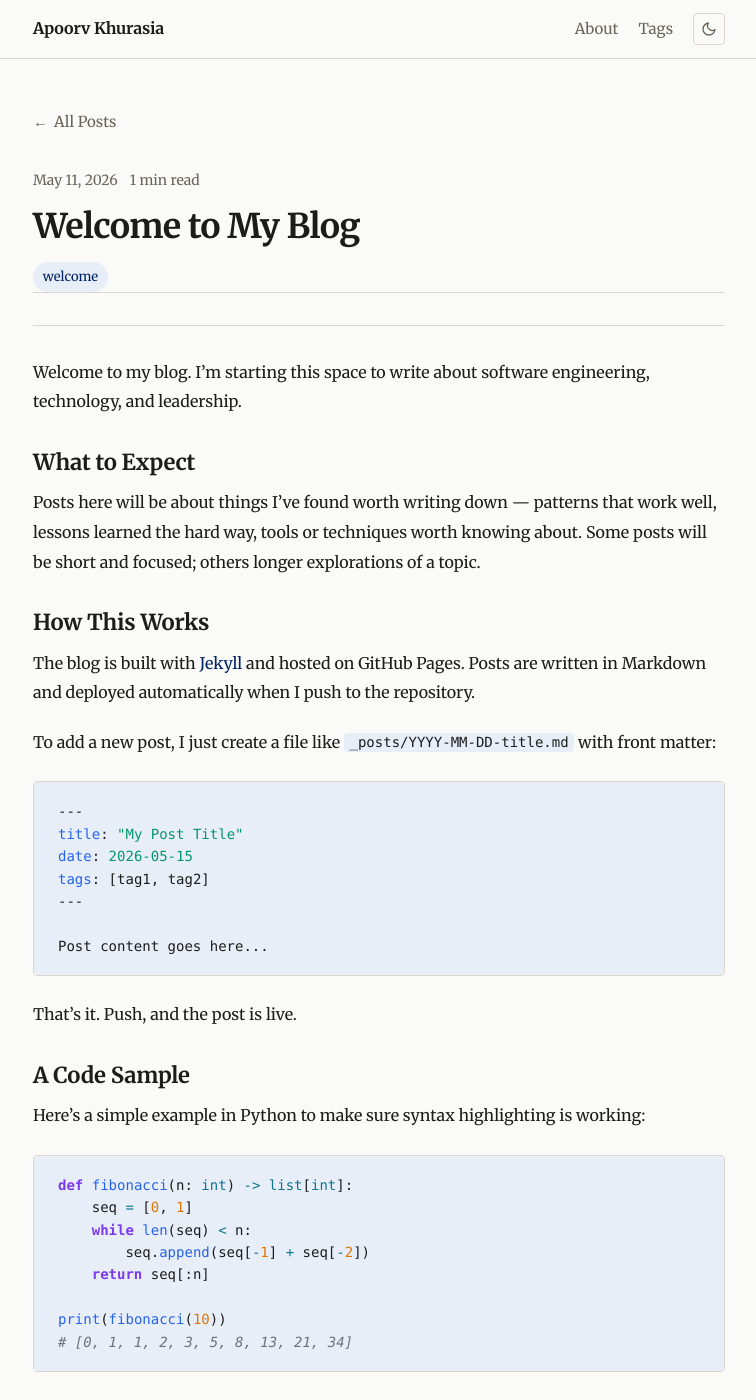
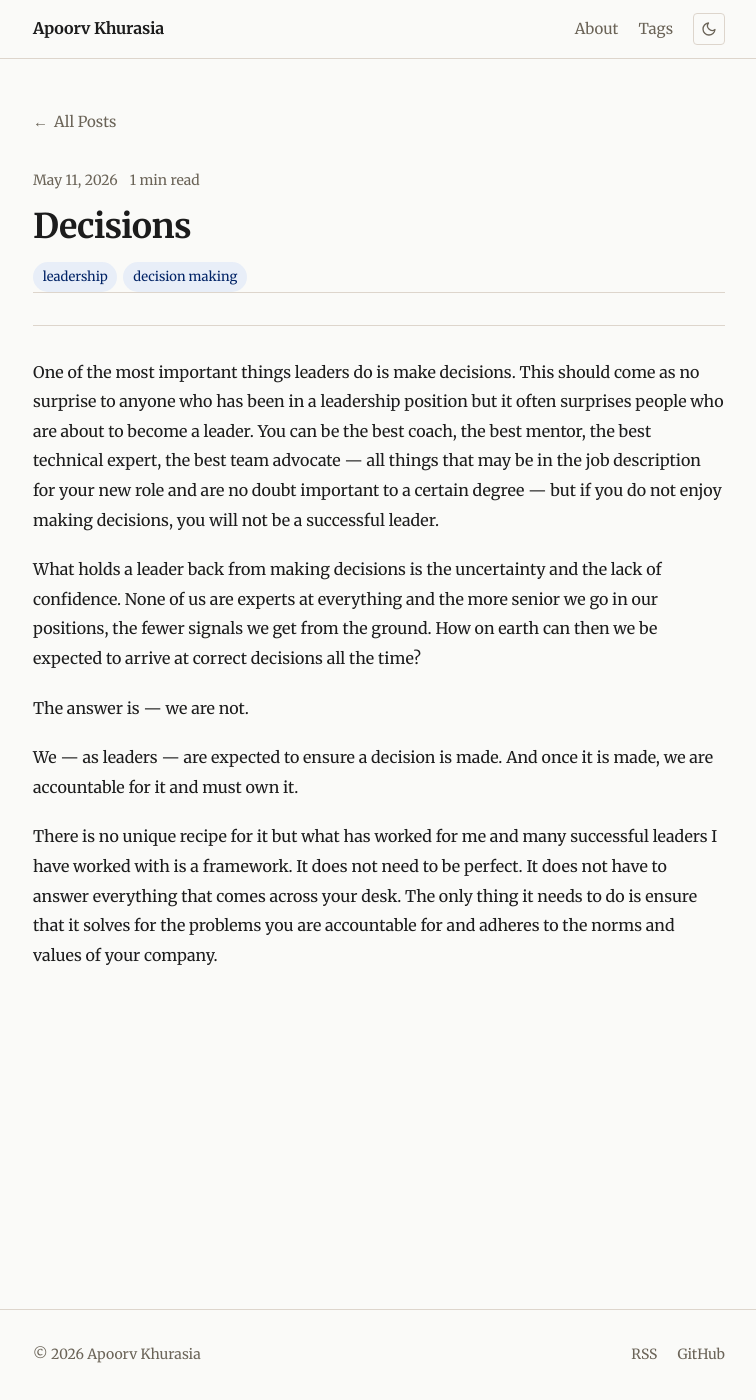
Before and after one commit to apoorvkhurasia/apoorvkhurasia.github.io, a Jekyll site: the page built from _posts/2026-05-11-welcome-to-my-blog.md, in a window 1280 px wide and 1400 px high. Shown: the whole window, without its empty margins (261-1017 px from the left). Built offline with Jekyll 4.4.1, drawn with Linux system fonts in a browser that asks for light colours; some of the changed text lies outside the part shown.

````diff
--- a/_posts/2026-05-11-welcome-to-my-blog.md
+++ b/_posts/2026-05-11-welcome-to-my-blog.md
@@ -1,46 +1,15 @@
 ---
-title: "Welcome to My Blog"
+title: "Decisions"
 date: 2026-05-11 12:00:00 +0000
-tags: [welcome]
+tags: [leadership, decision making]
 ---
 
-Welcome to my blog. I'm starting this space to write about software engineering, technology, and leadership.
+One of the most important things leaders do is make decisions. This should come as no surprise to anyone who has been in a leadership position but it often surprises people who are about to become a leader. You can be the best coach, the best mentor, the best technical expert, the best team advocate --- all things that may be in the job description for your new role and are no doubt important to a certain degree --- but if you do not enjoy making decisions, you will not be a successful leader.
 
-## What to Expect
+What holds a leader back from making decisions is the uncertainty and the lack of confidence. None of us are experts at everything and the more senior we go in our positions, the fewer signals we get from the ground. How on earth can then we be expected to arrive at correct decisions all the time?
 
-Posts here will be about things I've found worth writing down — patterns that work well, lessons learned the hard way, tools or techniques worth knowing about. Some posts will be short and focused; others longer explorations of a topic.
+The answer is --- we are not.
 
-## How This Works
+We --- as leaders --- are expected to ensure a decision is made. And once it is made, we are accountable for it and must own it.
 
-The blog is built with [Jekyll](https://jekyllrb.com) and hosted on GitHub Pages. Posts are written in Markdown and deployed automatically when I push to the repository.
-
-To add a new post, I just create a file like `_posts/YYYY-MM-DD-title.md` with front matter:
-
-```markdown
----
-title: "My Post Title"
-date: 2026-05-15
-tags: [tag1, tag2]
----
-
-Post content goes here...
-```
-
-That's it. Push, and the post is live.
-
-## A Code Sample
-
-Here's a simple example in Python to make sure syntax highlighting is working:
-
-```python
-def fibonacci(n: int) -> list[int]:
-    seq = [0, 1]
-    while len(seq) < n:
-        seq.append(seq[-1] + seq[-2])
-    return seq[:n]
-
-print(fibonacci(10))
-# [0, 1, 1, 2, 3, 5, 8, 13, 21, 34]
-```
-
-More posts coming soon.
+There is no unique recipe for it but what has worked for me and many successful leaders I have worked with is a framework. It does not need to be perfect. It does not have to answer everything that comes across your desk. The only thing it needs to do is ensure that it solves for the problems you are accountable for and adheres to the norms and values of your company.
````
Also changed, not shown: Gemfile (added, +7 -0 lines), about.md (+1 -6 lines), Gemfile.lock (added), 1 other file.
